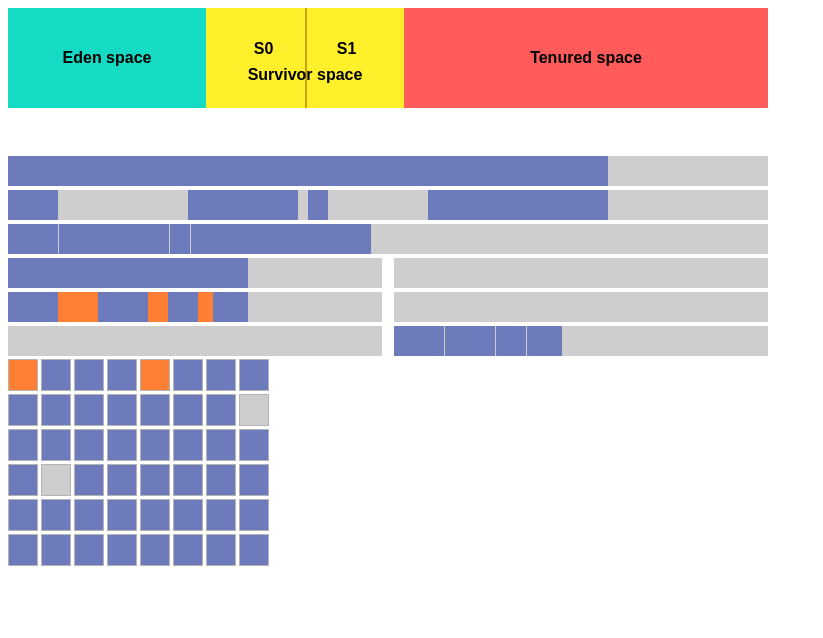
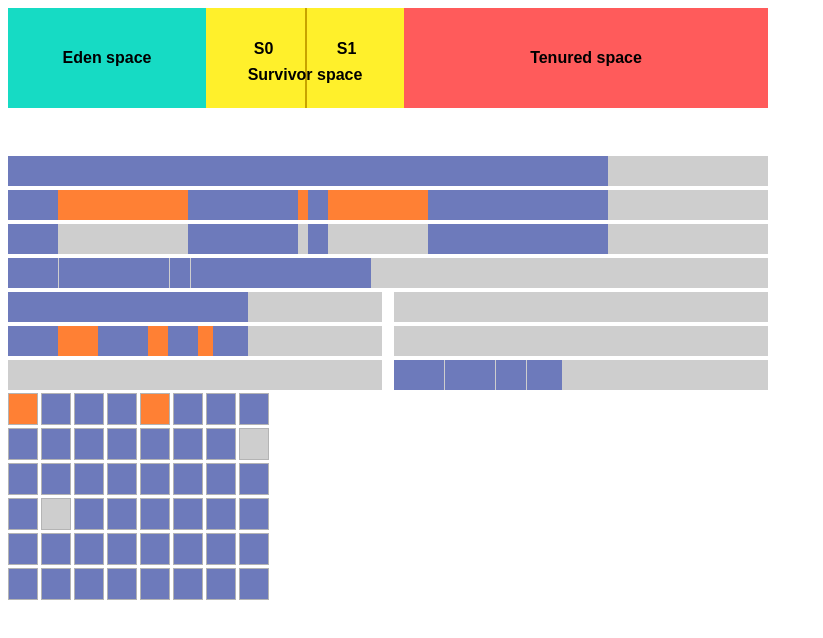
Before and after one commit to nutgaard/gc-illu, a website built with Parcel: page src/index.html in a window 1280 px wide. Shown: the whole page, without its empty margins (0-823 px from the left). Built offline with nearby package versions, Linux system fonts and the light colour scheme.

Commit message:
Added memory-marked image

```diff
--- a/photo.js
+++ b/photo.js
@@ -22,6 +22,7 @@ async function screenshot(page, selector, path, padding = 0) {
 async function takeScreenshots(page, mode) {
     await screenshot(page, `.heap`, `img/heap-${mode}.png`);
     await screenshot(page, `#memory-before`, `img/memory-before-${mode}.png`);
+    await screenshot(page, `#memory-marked`, `img/memory-marked-${mode}.png`);
     await screenshot(page, `#memory-after`, `img/memory-after-${mode}.png`);
     await screenshot(page, `#memory-after-compact`, `img/memory-after-compact-${mode}.png`);
 
--- a/src/index.html
+++ b/src/index.html
@@ -53,6 +53,20 @@
         <i style="width: 10px"></i>
         <i style="width: 20px"></i>
         <i style="width: 100px"></i>
+        <i style="width: 180px"></i>
+    </span>
+</div>
+
+<div id="memory-marked" class="memory">
+    <span class="box outer">
+        <i style="width: 50px"></i>
+        <i style="width: 30px" class="marked"></i>
+        <i style="width: 100px" class="marked"></i>
+        <i style="width: 60px"></i>
+        <i style="width: 50px"></i>
+        <i style="width: 10px" class="marked"></i>
+        <i style="width: 20px"></i>
+        <i style="width: 100px" class="marked"></i>
         <i style="width: 180px"></i>
     </span>
 </div>
```
Also changed, not shown: img/memory-marked-dark.png (added), img/memory-marked-light.png (added), img/memory-partition-marked-dark.png, img/memory-partition-marked-light.png.
